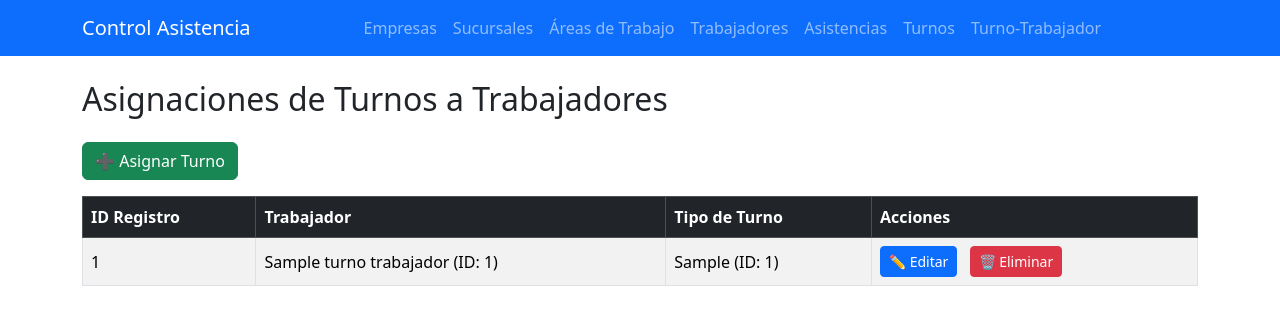
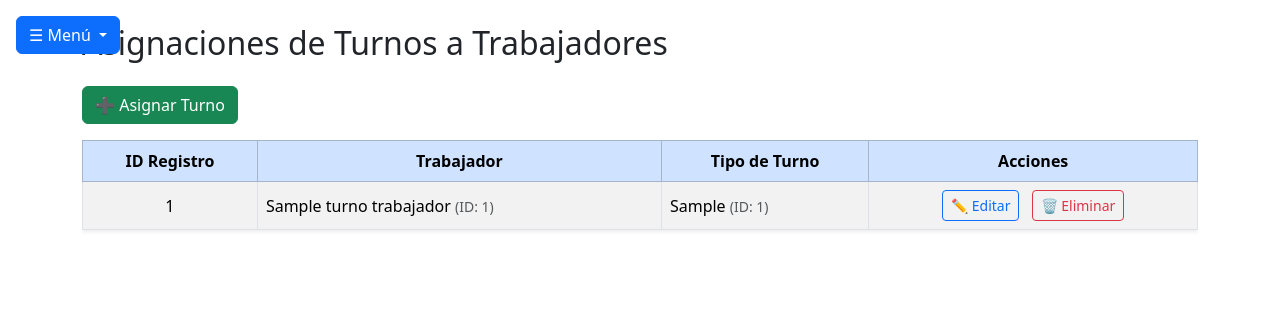
Before and after one commit to L52103/appEscritorioControl, a Flask app: page /turnos_trabajadores in a window 1280 px wide. Shown: the top 325 px of the page. Run offline with Flask 3, Linux system fonts and the light colour scheme; a database or web service that is not in the repository returns one stand-in record (values such as "Sample title"); some libraries are stand-ins or nearby versions.

Commit message:
Se cambió el diseño de las tablas

```diff
--- a/templates/turno_trabajador/lista.html
+++ b/templates/turno_trabajador/lista.html
@@ -8,56 +8,29 @@
 </head>
 
 <body>
-    <nav class="navbar navbar-expand-lg navbar-dark bg-primary mb-4">
-        <div class="container">
-            <a class="navbar-brand" href="{{ url_for('index') }}">Control Asistencia</a>
-
-            <button class="navbar-toggler" type="button" data-bs-toggle="collapse" data-bs-target="#navbarCentered"
-                aria-controls="navbarCentered" aria-expanded="false" aria-label="Toggle navigation">
-                <span class="navbar-toggler-icon"></span>
+    <div class="dropdown position-absolute top-0 start-0 m-3">
+        <button class="btn btn-primary dropdown-toggle" type="button" data-bs-toggle="dropdown" aria-expanded="false">
+            ☰ Menú
         </button>
-
-            <div class="collapse navbar-collapse justify-content-center" id="navbarCentered">
-                <ul class="navbar-nav">
-                    <li class="nav-item">
-                        <a class="nav-link {% if active_page == 'empresas' %}active{% endif %}"
-                            href="{{ url_for('empresa.listar_empresas') }}">Empresas</a>
-                    </li>
-                    <li class="nav-item">
-                        <a class="nav-link {% if active_page == 'sucursales' %}active{% endif %}"
-                            href="{{ url_for('sucursal.listar_sucursales') }}">Sucursales</a>
-                    </li>
-                    <li class="nav-item">
-                        <a class="nav-link {% if active_page == 'areas' %}active{% endif %}"
-                            href="{{ url_for('areatrabajo.listar_areas') }}">Áreas de Trabajo</a>
-                    </li>
-                    <li class="nav-item">
-                        <a class="nav-link {% if active_page == 'trabajadores' %}active{% endif %}"
-                            href="{{ url_for('trabajador.listar_trabajadores') }}">Trabajadores</a>
-                    </li>
-                    <li class="nav-item">
-                        <a class="nav-link {% if active_page == 'asistencias' %}active{% endif %}"
-                            href="{{ url_for('asistencia.listar_asistencias') }}">Asistencias</a>
-                    </li>
-                    <li class="nav-item">
-                        <a class="nav-link {% if active_page == 'turnos' %}active{% endif %}"
-                            href="{{ url_for('turno.listar_turnos') }}">Turnos</a>
-                    </li>
-                    <li class="nav-item">
-                        <a class="nav-link {% if active_page == 'turno_trabajador' %}active{% endif %}"
-                            href="{{ url_for('turno_trabajador.listar_turnos_trabajadores') }}">Turno-Trabajador</a>
-                    </li>
+        <ul class="dropdown-menu">
+            <li><a class="dropdown-item {% if active_page == 'empresas' %}active{% endif %}" href="{{ url_for('empresa.listar_empresas') }}">🏢 Empresas</a></li>
+            <li><a class="dropdown-item {% if active_page == 'sucursales' %}active{% endif %}" href="{{ url_for('sucursal.listar_sucursales') }}">📍 Sucursales</a></li>
+            <li><a class="dropdown-item {% if active_page == 'areas' %}active{% endif %}" href="{{ url_for('areatrabajo.listar_areas') }}">🛠️ Áreas de Trabajo</a></li>
+            <li><a class="dropdown-item {% if active_page == 'trabajadores' %}active{% endif %}" href="{{ url_for('trabajador.listar_trabajadores') }}">👷 Trabajadores</a></li>
+            <li><a class="dropdown-item {% if active_page == 'asistencias' %}active{% endif %}" href="{{ url_for('asistencia.listar_asistencias') }}">📅 Asistencias</a></li>
+            <li><a class="dropdown-item {% if active_page == 'turnos' %}active{% endif %}" href="{{ url_for('turno.listar_turnos') }}">⏰ Turnos</a></li>
+            <li><a class="dropdown-item {% if active_page == 'turno_trabajador' %}active{% endif %}" href="{{ url_for('turno_trabajador.listar_turnos_trabajadores') }}">🔄 Turno-Trabajador</a></li>
+            <li><a class="dropdown-item {% if active_page == 'index' %}active{% endif %}" href="{{ url_for('index') }}">Volver al inicio</a></li>
         </ul>
     </div>
-        </div>
-    </nav>
     <main class="container mt-4">
         <h2 class="mb-4">Asignaciones de Turnos a Trabajadores</h2>
         <a href="{{ url_for('turno_trabajador.crear_turno_trabajador') }}" class="btn btn-success mb-3">➕ Asignar
             Turno</a>
 
-        <table class="table table-striped table-bordered align-middle">
-            <thead class="table-dark">
+        <div class="table-responsive">
+            <table class="table table-hover table-bordered table-striped align-middle shadow-sm">
+                <thead class="table-primary text-center">
                     <tr>
                         <th>ID Registro</th>
                         <th>Trabajador</th>
@@ -66,31 +39,26 @@
                     </tr>
                 </thead>
                 <tbody>
-                {# Bucle que recorre la lista de registros #}
                     {% for registro in registros %}
                     <tr>
-                    {# Accedemos a los datos por nombre de columna #}
-                    <td>{{ registro['id'] }}</td>
-                    <td>{{ registro['trabajador_nombre'] or 'N/A' }} (ID: {{ registro['trabajador_id'] }})</td>
-                    <td>{{ registro['tipo_turno'] or 'N/A' }} (ID: {{ registro['turno_id'] }})</td>
-                    <td>
-                        {# Generamos los enlaces de acciones usando el ID del registro #}
-                        <a href="{{ url_for('turno_trabajador.editar_turno_trabajador', id=registro['id']) }}"
-                            class="btn btn-sm btn-primary me-2">✏️ Editar</a>
-                        <form action="{{ url_for('turno_trabajador.eliminar_turno_trabajador', id=registro['id']) }}"
-                            method="post" style="display:inline;"
-                            onsubmit="return confirm('¿Confirmas la eliminación?');">
-                            <button type="submit" class="btn btn-sm btn-danger">🗑️ Eliminar</button>
+                        <td class="text-center">{{ registro['id'] }}</td>
+                        <td>{{ registro['trabajador_nombre'] or 'N/A' }} <small class="text-muted">(ID: {{ registro['trabajador_id'] }})</small></td>
+                        <td>{{ registro['tipo_turno'] or 'N/A' }} <small class="text-muted">(ID: {{ registro['turno_id'] }})</small></td>
+                        <td class="text-center text-nowrap">
+                            <a href="{{ url_for('turno_trabajador.editar_turno_trabajador', id=registro['id']) }}" class="btn btn-sm btn-outline-primary me-2">✏️ Editar</a>
+                            <form action="{{ url_for('turno_trabajador.eliminar_turno_trabajador', id=registro['id']) }}" method="post" class="d-inline" onsubmit="return confirm('¿Confirmas la eliminación?');">
+                                <button type="submit" class="btn btn-sm btn-outline-danger">🗑️ Eliminar</button>
                             </form>
                         </td>
                     </tr>
                     {% else %}
                     <tr>
-                    <td colspan="4" class="text-center">No hay asignaciones registradas.</td>
+                        <td colspan="4" class="text-center text-muted">No hay asignaciones registradas.</td>
                     </tr>
                     {% endfor %}
                 </tbody>
             </table>
+        </div>
     </main>
     <script src="https://cdn.jsdelivr.net/npm/bootstrap@5.3.3/dist/js/bootstrap.bundle.min.js"></script>
 </body>
```
Also changed, not shown: templates/asistencia/lista.html (+17 -24 lines), templates/empresa/lista.html (+13 -14 lines), templates/sucursal/lista.html (+11 -15 lines), templates/trabajador/lista.html (+19 -12 lines), templates/turno/lista.html (+14 -15 lines). Lines whose indentation alone changed are shown as unchanged.
